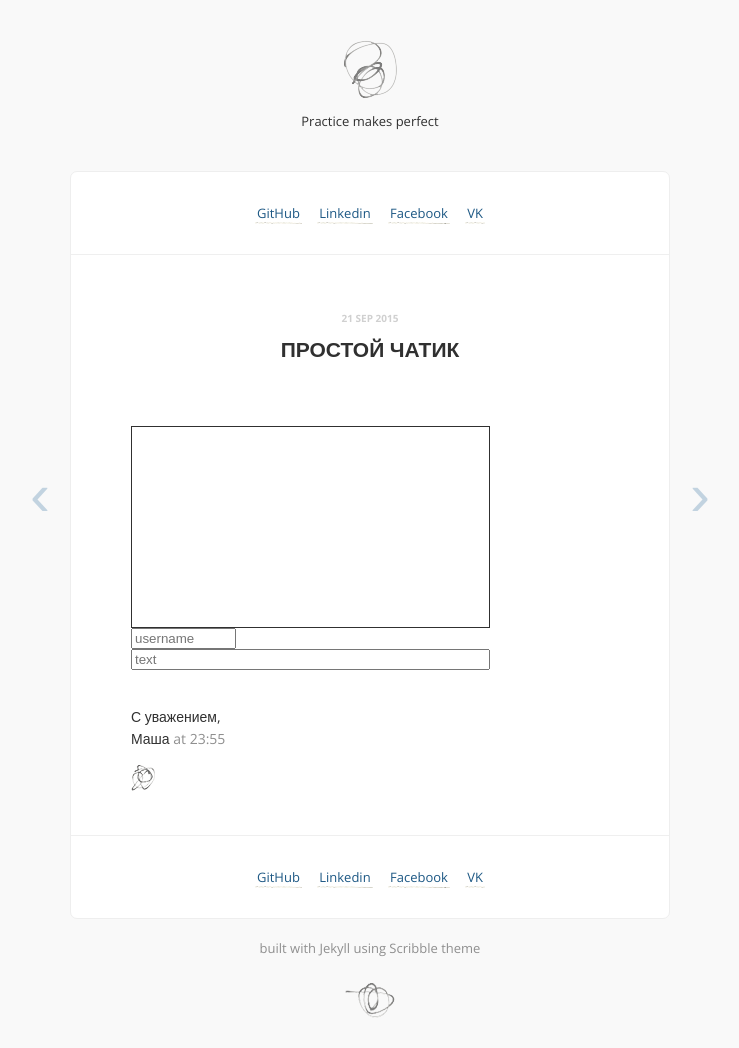
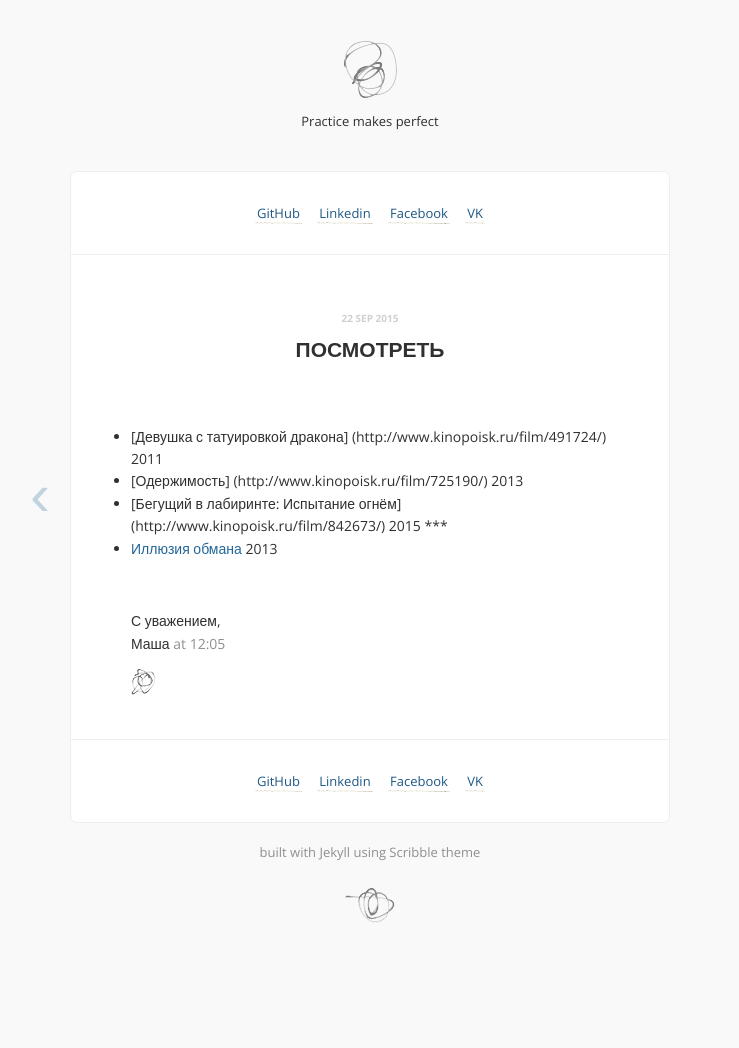
Before and after one commit to mary-sh/mary-sh.github.io, a Jekyll site: the page built from _posts/2015-09-21-cinema.markdown, in a window 1280 px wide. Shown: the whole page, without its empty margins (270-1009 px from the left). Built offline with Jekyll 4.4.1, drawn with Linux system fonts in a browser that asks for light colours; nearby versions of some CDN libraries; Markdown is read by kramdown in place of the engine named in the settings; comment, search, counter and statistics services are not loaded; after the commit the page ends 953 px from its top, so only the background shows below that.

Commit message:
cinema post

```diff
--- a/_posts/2015-09-21-cinema.markdown
+++ b/_posts/2015-09-21-cinema.markdown
@@ -1,7 +1,11 @@
 ---
 layout: post
-title:  "Простой чатик"
-date:   2015-09-21 23:55:15
+title:  "Посмотреть"
+date:   2015-09-22 12:05:15
 ---
 
-{% include chat.html %}
+- [Девушка с татуировкой дракона] (http://www.kinopoisk.ru/film/491724/) 2011
+- [Одержимость] (http://www.kinopoisk.ru/film/725190/) 2013
+- [Бегущий в лабиринте: Испытание огнём] (http://www.kinopoisk.ru/film/842673/) 2015
+***
+- [Иллюзия обмана](http://www.kinopoisk.ru/film/522892/) 2013
```
